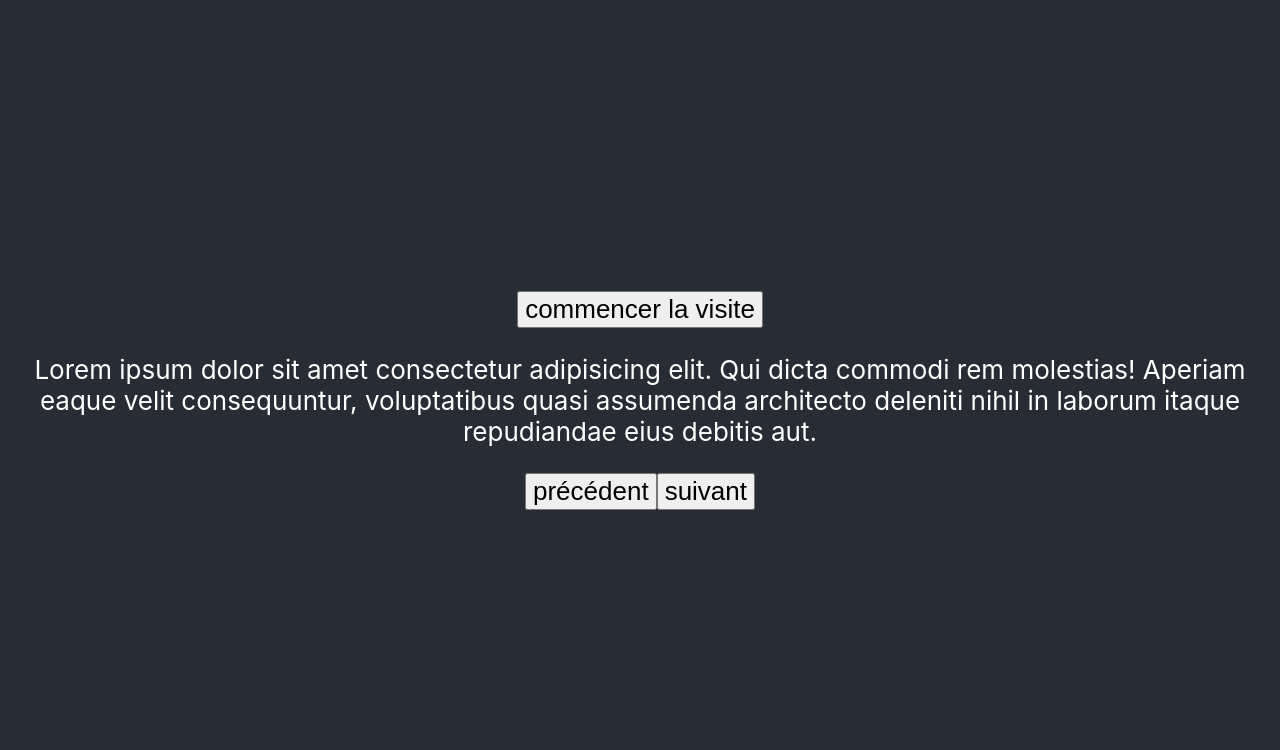
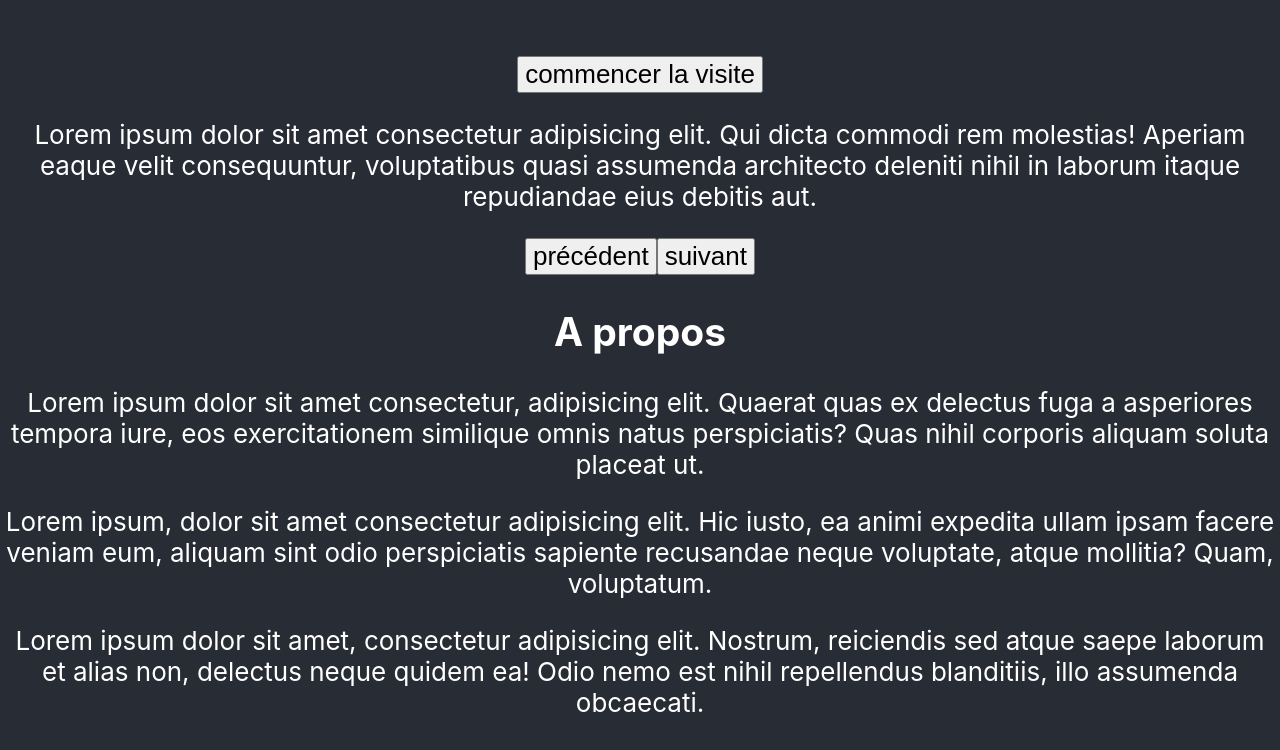
Before and after one commit to WildCodeSchool-2023-09/afac974, a React (Vite) app in the folder frontend/: page / in a window 1280 px wide. Shown: the top 750 px of the page. Built offline with nearby package versions, Linux system fonts and the light colour scheme.

Commit message:
Added and structed "A propos" page

```diff
--- a/frontend/src/App.jsx
+++ b/frontend/src/App.jsx
@@ -1,4 +1,5 @@
 import Accueil from "./components/accueil/Accueil";
+import Apropos from "./pages/A_propos/Apropos";
 import "./App.css";
 
 function App() {
@@ -6,6 +7,7 @@ function App() {
     <div className="App">
       <header className="App-header">
         <Accueil />
+        <Apropos />
       </header>
     </div>
   );
--- /dev/null
+++ b/frontend/src/pages/A_propos/Apropos.jsx
@@ -0,0 +1,31 @@
+function Apropos() {
+    return (
+      <div>
+        <section id="apropos">
+          <h1>A propos</h1>
+        </section>
+        <body>
+          <p>
+            Lorem ipsum dolor sit amet consectetur, adipisicing elit. Quaerat quas
+            ex delectus fuga a asperiores tempora iure, eos exercitationem
+            similique omnis natus perspiciatis? Quas nihil corporis aliquam soluta
+            placeat ut.
+          </p>
+          <p>
+            Lorem ipsum, dolor sit amet consectetur adipisicing elit. Hic iusto,
+            ea animi expedita ullam ipsam facere veniam eum, aliquam sint odio
+            perspiciatis sapiente recusandae neque voluptate, atque mollitia?
+            Quam, voluptatum.
+          </p>
+          <p>
+            Lorem ipsum dolor sit amet, consectetur adipisicing elit. Nostrum,
+            reiciendis sed atque saepe laborum et alias non, delectus neque quidem
+            ea! Odio nemo est nihil repellendus blanditiis, illo assumenda
+            obcaecati.
+          </p>
+        </body>
+      </div>
+    );
+  }
+
+  export default Apropos;
```
Also changed, not shown: frontend/src/pages/A_propos/Apropos.css (added).
